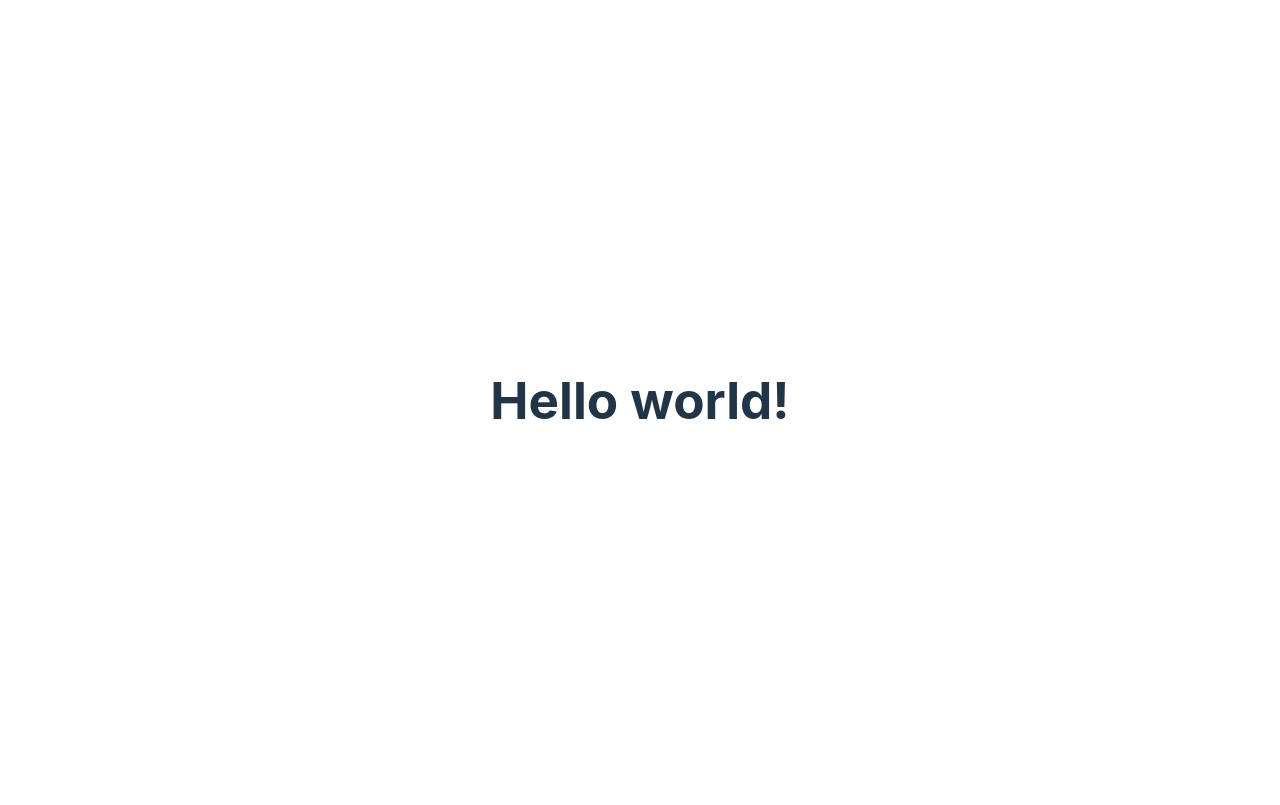
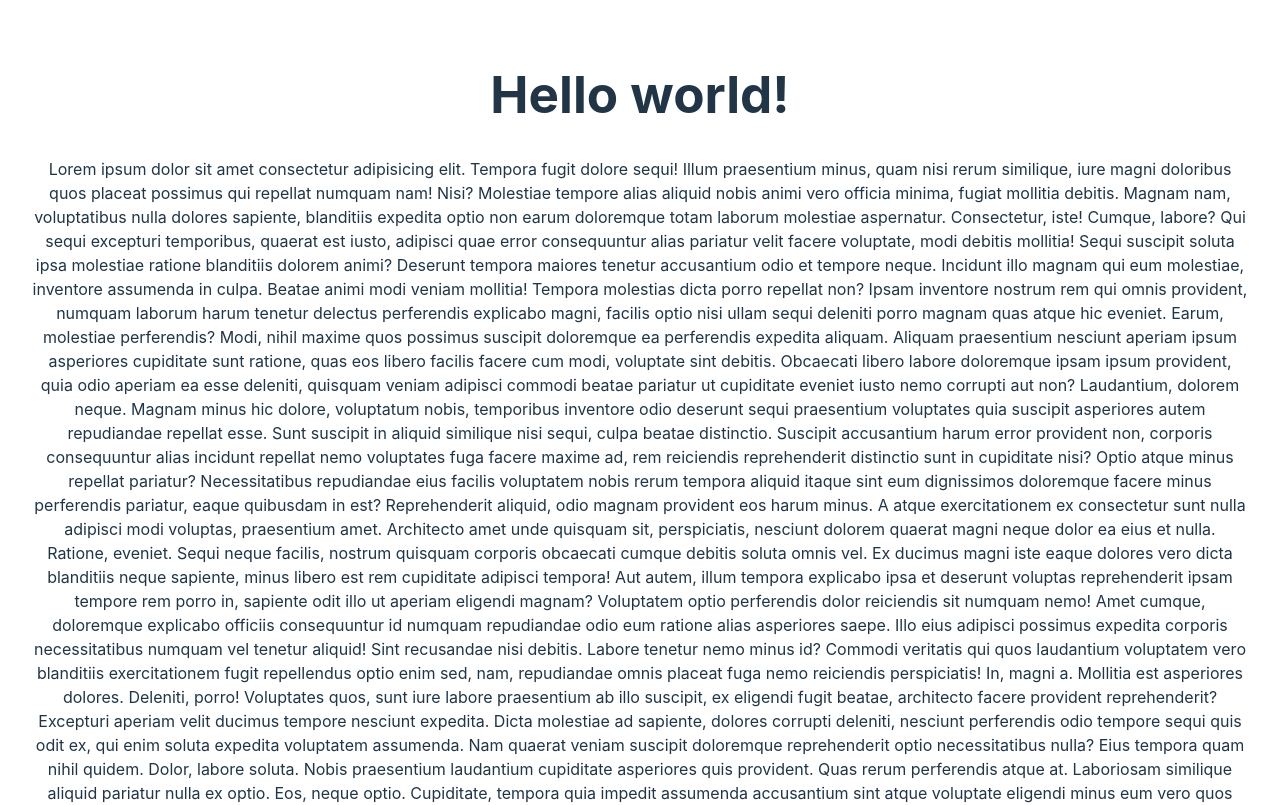
Before and after one commit to mshiva452/cicd, a React (Vite) app: page / in a window 1280 px wide. Shown: the top 805 px of the page. Built offline with nearby package versions, Linux system fonts and the light colour scheme.

Commit message:
added paragraph

```diff
--- a/src/App.tsx
+++ b/src/App.tsx
@@ -5,6 +5,36 @@ function App() {
   return (
     <>
       <h1>Hello world!</h1>
+      <p>Lorem ipsum dolor sit amet consectetur adipisicing elit. Tempora fugit dolore sequi! Illum praesentium minus, quam nisi rerum similique, iure magni doloribus quos placeat possimus qui repellat numquam nam! Nisi?
+      Molestiae tempore alias aliquid nobis animi vero officia minima, fugiat mollitia debitis. Magnam nam, voluptatibus nulla dolores sapiente, blanditiis expedita optio non earum doloremque totam laborum molestiae aspernatur. Consectetur, iste!
+      Cumque, labore? Qui sequi excepturi temporibus, quaerat est iusto, adipisci quae error consequuntur alias pariatur velit facere voluptate, modi debitis mollitia! Sequi suscipit soluta ipsa molestiae ratione blanditiis dolorem animi?
+      Deserunt tempora maiores tenetur accusantium odio et tempore neque. Incidunt illo magnam qui eum molestiae, inventore assumenda in culpa. Beatae animi modi veniam mollitia! Tempora molestias dicta porro repellat non?
+      Ipsam inventore nostrum rem qui omnis provident, numquam laborum harum tenetur delectus perferendis explicabo magni, facilis optio nisi ullam sequi deleniti porro magnam quas atque hic eveniet. Earum, molestiae perferendis?
+      Modi, nihil maxime quos possimus suscipit doloremque ea perferendis expedita aliquam. Aliquam praesentium nesciunt aperiam ipsum asperiores cupiditate sunt ratione, quas eos libero facilis facere cum modi, voluptate sint debitis.
+      Obcaecati libero labore doloremque ipsam ipsum provident, quia odio aperiam ea esse deleniti, quisquam veniam adipisci commodi beatae pariatur ut cupiditate eveniet iusto nemo corrupti aut non? Laudantium, dolorem neque.
+      Magnam minus hic dolore, voluptatum nobis, temporibus inventore odio deserunt sequi praesentium voluptates quia suscipit asperiores autem repudiandae repellat esse. Sunt suscipit in aliquid similique nisi sequi, culpa beatae distinctio.
+      Suscipit accusantium harum error provident non, corporis consequuntur alias incidunt repellat nemo voluptates fuga facere maxime ad, rem reiciendis reprehenderit distinctio sunt in cupiditate nisi? Optio atque minus repellat pariatur?
+      Necessitatibus repudiandae eius facilis voluptatem nobis rerum tempora aliquid itaque sint eum dignissimos doloremque facere minus perferendis pariatur, eaque quibusdam in est? Reprehenderit aliquid, odio magnam provident eos harum minus.
+      A atque exercitationem ex consectetur sunt nulla adipisci modi voluptas, praesentium amet. Architecto amet unde quisquam sit, perspiciatis, nesciunt dolorem quaerat magni neque dolor ea eius et nulla. Ratione, eveniet.
+      Sequi neque facilis, nostrum quisquam corporis obcaecati cumque debitis soluta omnis vel. Ex ducimus magni iste eaque dolores vero dicta blanditiis neque sapiente, minus libero est rem cupiditate adipisci tempora!
+      Aut autem, illum tempora explicabo ipsa et deserunt voluptas reprehenderit ipsam tempore rem porro in, sapiente odit illo ut aperiam eligendi magnam? Voluptatem optio perferendis dolor reiciendis sit numquam nemo!
+      Amet cumque, doloremque explicabo officiis consequuntur id numquam repudiandae odio eum ratione alias asperiores saepe. Illo eius adipisci possimus expedita corporis necessitatibus numquam vel tenetur aliquid! Sint recusandae nisi debitis.
+      Labore tenetur nemo minus id? Commodi veritatis qui quos laudantium voluptatem vero blanditiis exercitationem fugit repellendus optio enim sed, nam, repudiandae omnis placeat fuga nemo reiciendis perspiciatis! In, magni a.
+      Mollitia est asperiores dolores. Deleniti, porro! Voluptates quos, sunt iure labore praesentium ab illo suscipit, ex eligendi fugit beatae, architecto facere provident reprehenderit? Excepturi aperiam velit ducimus tempore nesciunt expedita.
+      Dicta molestiae ad sapiente, dolores corrupti deleniti, nesciunt perferendis odio tempore sequi quis odit ex, qui enim soluta expedita voluptatem assumenda. Nam quaerat veniam suscipit doloremque reprehenderit optio necessitatibus nulla?
+      Eius tempora quam nihil quidem. Dolor, labore soluta. Nobis praesentium laudantium cupiditate asperiores quis provident. Quas rerum perferendis atque at. Laboriosam similique aliquid pariatur nulla ex optio. Eos, neque optio.
+      Cupiditate, tempora quia impedit assumenda accusantium sint atque voluptate eligendi minus eum vero quos officia debitis obcaecati fuga quibusdam magni dolores repudiandae, veniam consequuntur! Officiis dolorem tempore non aliquam porro!
+      Dignissimos autem temporibus reiciendis, odio delectus eveniet tenetur incidunt. Maiores assumenda animi beatae commodi temporibus? Laborum harum rerum minima quas cumque. Asperiores ipsam doloremque libero consequuntur? Soluta incidunt officia similique.
+      Dolor dignissimos aliquid, est modi in sunt expedita commodi odit eum nulla aliquam pariatur eligendi similique, reiciendis qui vero odio! Iusto maxime sunt nobis? Dolorum reprehenderit dignissimos quo soluta aperiam.
+      Adipisci similique hic sequi eveniet velit neque quasi ducimus iste delectus, fugit perspiciatis sapiente aperiam et culpa optio. Quo vitae dolorem ducimus harum maxime voluptates nostrum sit facere ullam odio?
+      Velit eius impedit voluptatibus. Eum, odio? Reiciendis optio minus similique consequuntur deserunt. Delectus, officia facere tenetur quae a dolorum illo nihil voluptatem, accusantium rem ratione distinctio vitae sequi repellendus officiis.
+      Voluptatibus quaerat animi incidunt, totam nulla pariatur nemo aliquam voluptates doloremque inventore possimus eligendi laborum. Aut corrupti fugit possimus! Voluptatibus enim numquam natus illum maxime earum unde rem ut nobis.
+      Excepturi aliquid, distinctio esse adipisci quidem perspiciatis! Assumenda accusamus eos fugiat provident, distinctio, qui eius consequatur blanditiis asperiores animi id sapiente dolores harum voluptatum architecto cupiditate natus odit libero iusto.
+      Sequi eveniet eius asperiores ipsum laboriosam, magni voluptates placeat quaerat! Maiores iusto ea sunt, dicta earum deleniti ad? Voluptatibus repellat illo tempore est, vel et ea saepe quia quod consequuntur.
+      Deleniti nam vitae expedita ex aliquid eaque velit, ratione, in officia quo, modi doloribus inventore! Ullam aperiam veritatis repellendus eveniet, odit sunt error totam reiciendis delectus dignissimos soluta, deleniti velit?
+      Excepturi aliquid quibusdam fugiat incidunt dignissimos suscipit vero commodi dolorum maiores, error velit saepe vitae optio reprehenderit veniam tempora, repellendus, quisquam odit reiciendis aspernatur. Reprehenderit dicta sit soluta modi est!
+      Voluptatem dolorem ea provident, harum possimus assumenda pariatur ut a quas nulla ipsam expedita dicta rem laudantium ratione ab? Enim, ipsam cum assumenda qui totam maiores. Eius quam nam aliquid.
+      Dolor asperiores sunt ex tempore. Voluptatum quos eveniet eius iure cupiditate? Illo excepturi veniam hic velit cumque obcaecati ullam fugiat pariatur at iste, culpa quidem architecto ab error reiciendis necessitatibus.</p>
     </>
   )
 }
```
